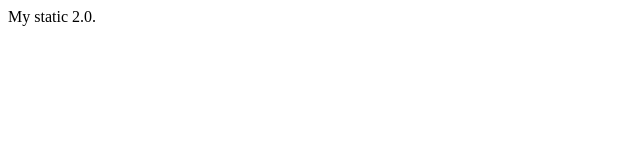
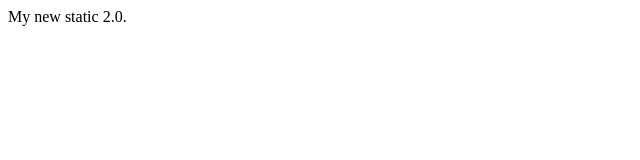
Before and after one commit to vovilon44/chatNetlify, a plain HTML site: page dist/index.html in a window 1280 px wide. Shown: the full height of the page, 0-640 px from the left. Drawn offline with Linux system fonts and the light colour scheme.

Commit message:
Мердж

```diff
--- a/dist/index.html
+++ b/dist/index.html
@@ -5,6 +5,6 @@
   <meta charset="utf-8">
 </head>
 <body>
-    <div>My static 2.0.</div>
+    <div>My new static 2.0.</div>
 </body>
 </html>
```
